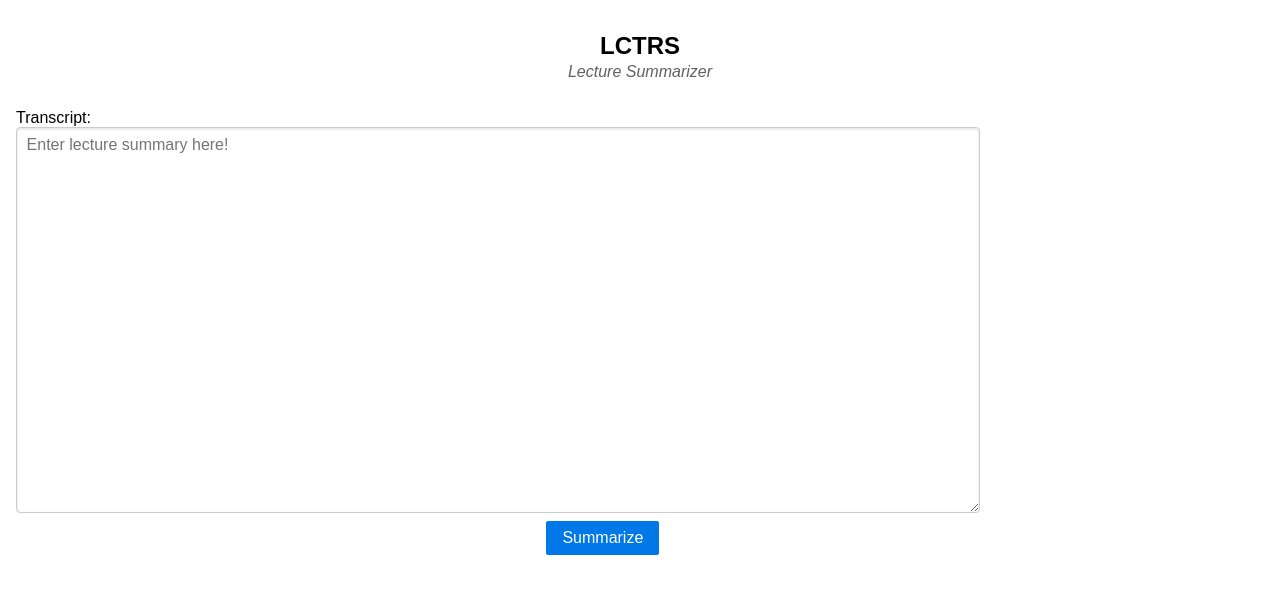
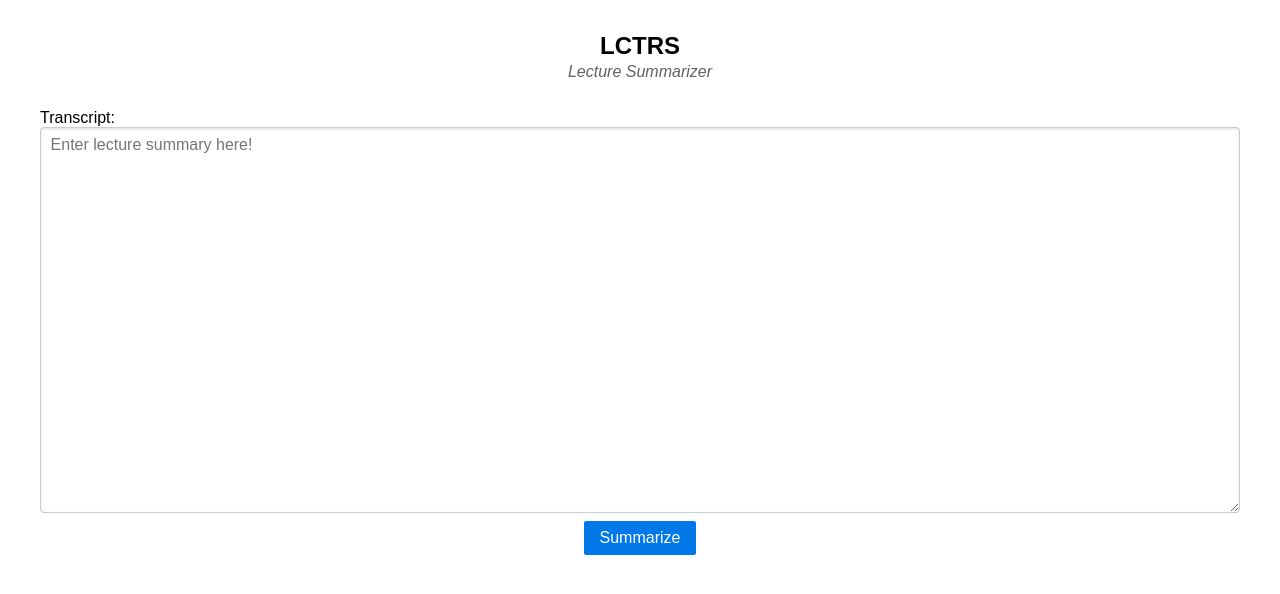
Before and after one commit to CS196Illinois/Group6, a Flask app: page / in a window 1280 px wide. Shown: the top 594 px of the page. Run offline with Flask 2, Linux system fonts and the light colour scheme; some libraries are stand-ins or nearby versions.

Commit message:
Updated CSS location to be compatible with Flask server

```diff
--- a/templates/style.css
+++ b/static/styles/style.css
@@ -8,8 +8,8 @@
     padding-top: .75rem;
 }
 .wrapper {
-    padding-left: 1.0rem;
-    padding-right: 1.0rem;
+    padding-left: 2.5rem;
+    padding-right: 2.5rem;
 }
 .subtitle {
     display: block;
@@ -25,10 +25,14 @@ h4 {
     margin-bottom: 0.1rem;
 }
 .summarizebtn {
-    width:15%;
+    width: fit-content;
     margin:0.5em auto;
 }
 .summary {
     width:100%;
     padding:1.0rem;
 }
+
+.input {
+    width: 100%;
+}
--- a/templates/index.html
+++ b/templates/index.html
@@ -3,7 +3,7 @@
 	<title>LCTRS</title>
   <meta name="author" content="Nathan Borror">
   <link rel="stylesheet" href="https://unpkg.com/purecss@2.0.3/build/pure-min.css">
-  <link rel="stylesheet" href= "style.css">
+  <link rel="stylesheet" href= "{{ url_for('static',filename='styles/style.css') }}">
 </head>
 <body>
 
@@ -18,7 +18,7 @@
         <fieldset>
             <label>Transcript:</label>
             <div class = "full-width"></div>
-            <textarea name="transcript" rows="20" cols="100" placeholder="Enter lecture summary here!"></textarea>
+            <textarea name="transcript" rows="20" class="input" placeholder="Enter lecture summary here!"></textarea>
             <div class = "full-width"></div>
             <div class = "summarizebtn">
               <button type="submit" name="submit" class="pure-button pure-button-primary">Summarize</button>
```
